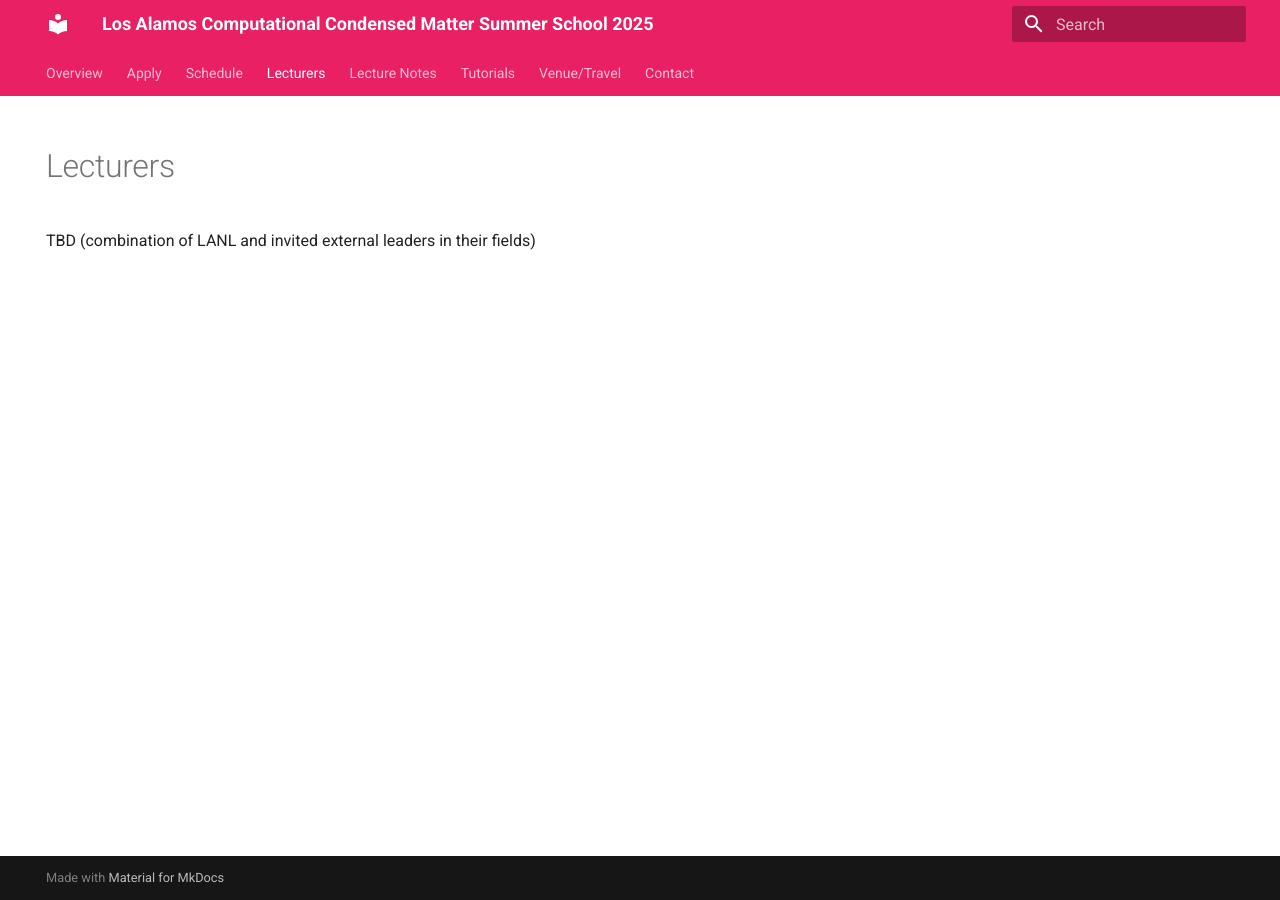
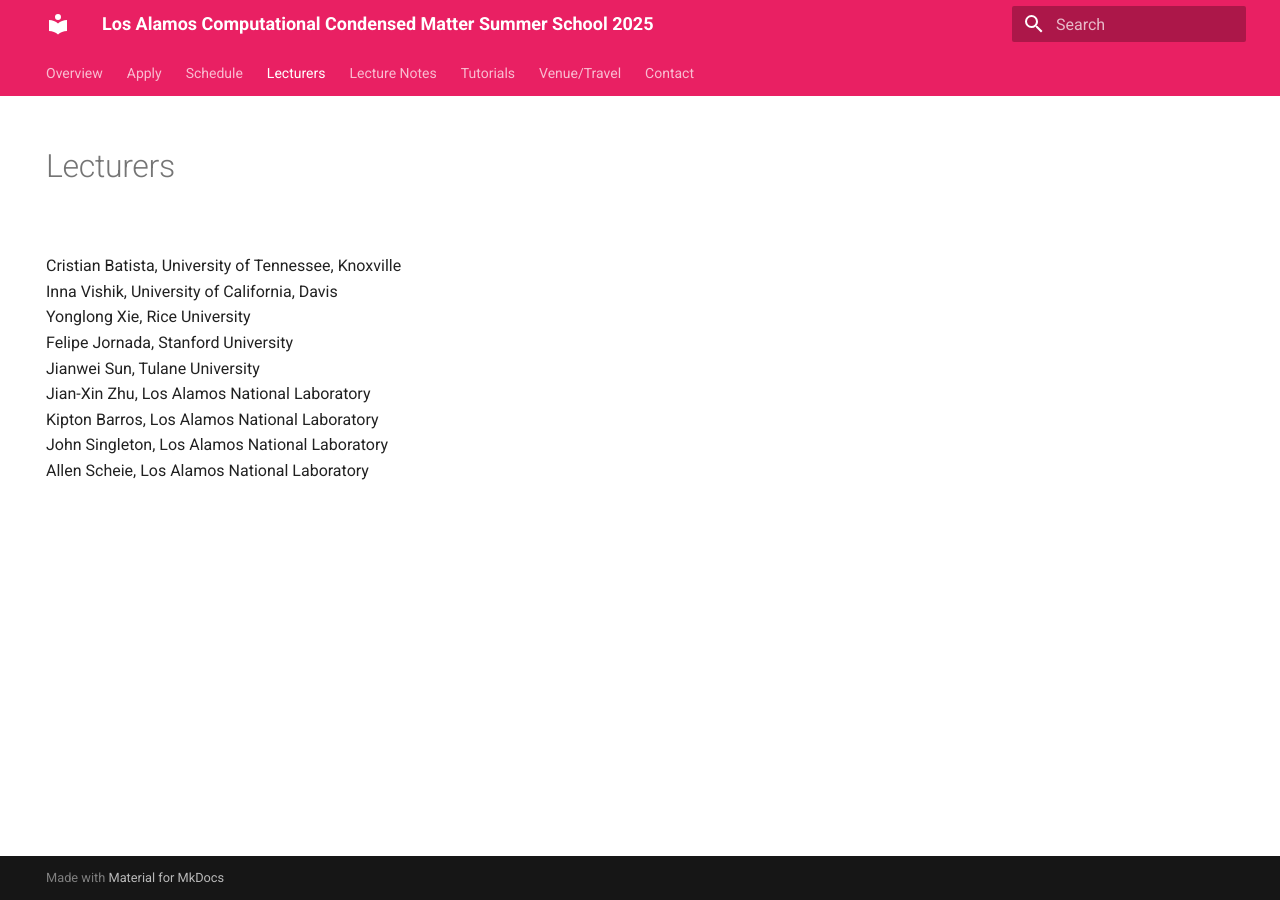
Before and after one commit to LACCMSS/2025, an MkDocs documentation site: the page built from docs/lecturers.md, in a window 1280 px wide. Built offline with MkDocs 1.6.1 and Material for MkDocs 9.7.7, drawn with Linux system fonts in a browser that asks for light colours.

Commit message:
Update lecturers.md

```diff
--- a/docs/lecturers.md
+++ b/docs/lecturers.md
@@ -5,4 +5,12 @@ hide:
 title: Lecturers
 ---
 
-TBD (combination of LANL and invited external leaders in their fields)
+<br>Cristian Batista, University of Tennessee, Knoxville
+<br>Inna Vishik, University of California, Davis
+<br>Yonglong Xie, Rice University
+<br>Felipe Jornada, Stanford University
+<br>Jianwei Sun, Tulane University
+<br>Jian-Xin Zhu, Los Alamos National Laboratory
+<br>Kipton Barros, Los Alamos National Laboratory
+<br>John Singleton, Los Alamos National Laboratory
+<br>Allen Scheie, Los Alamos National Laboratory
```
